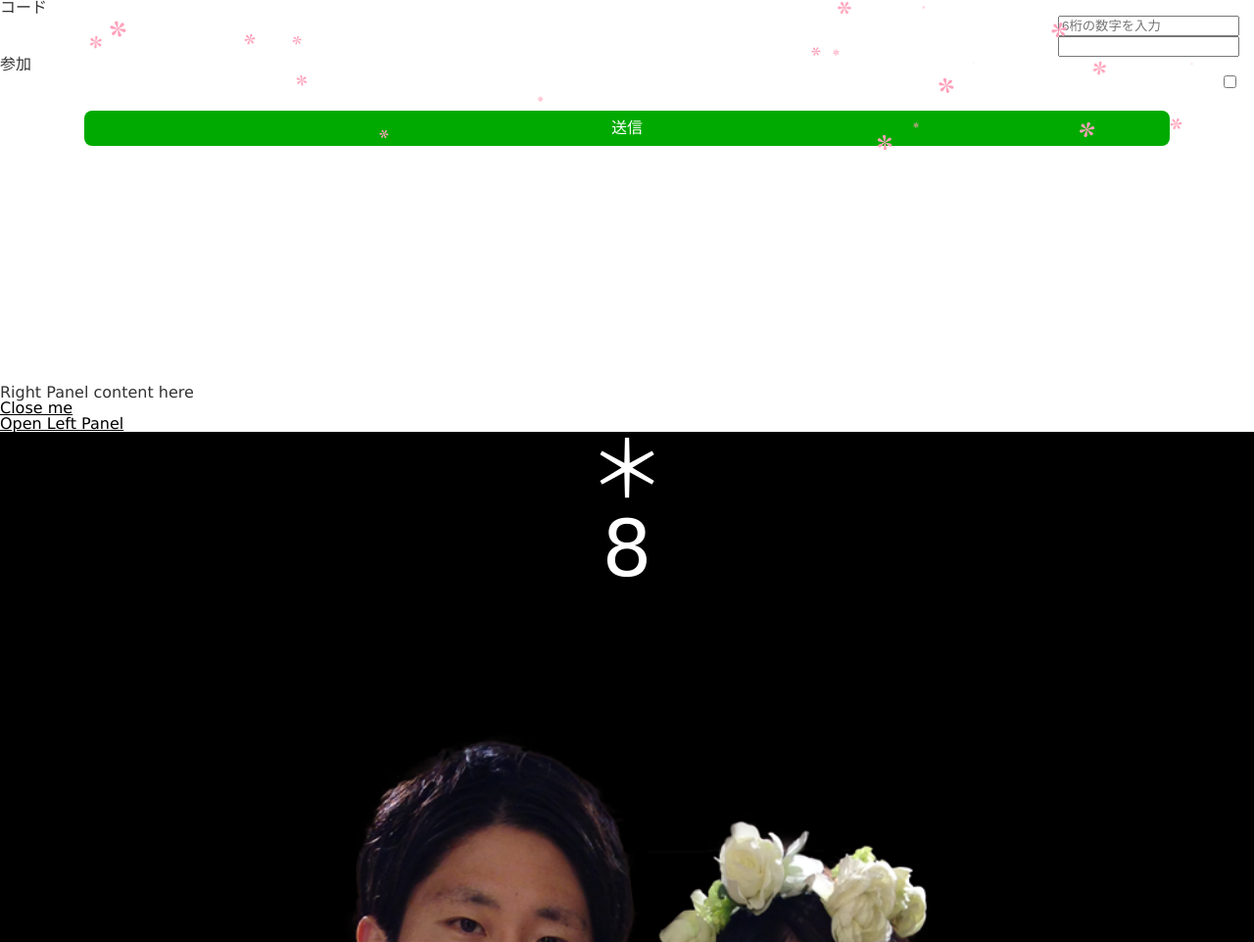
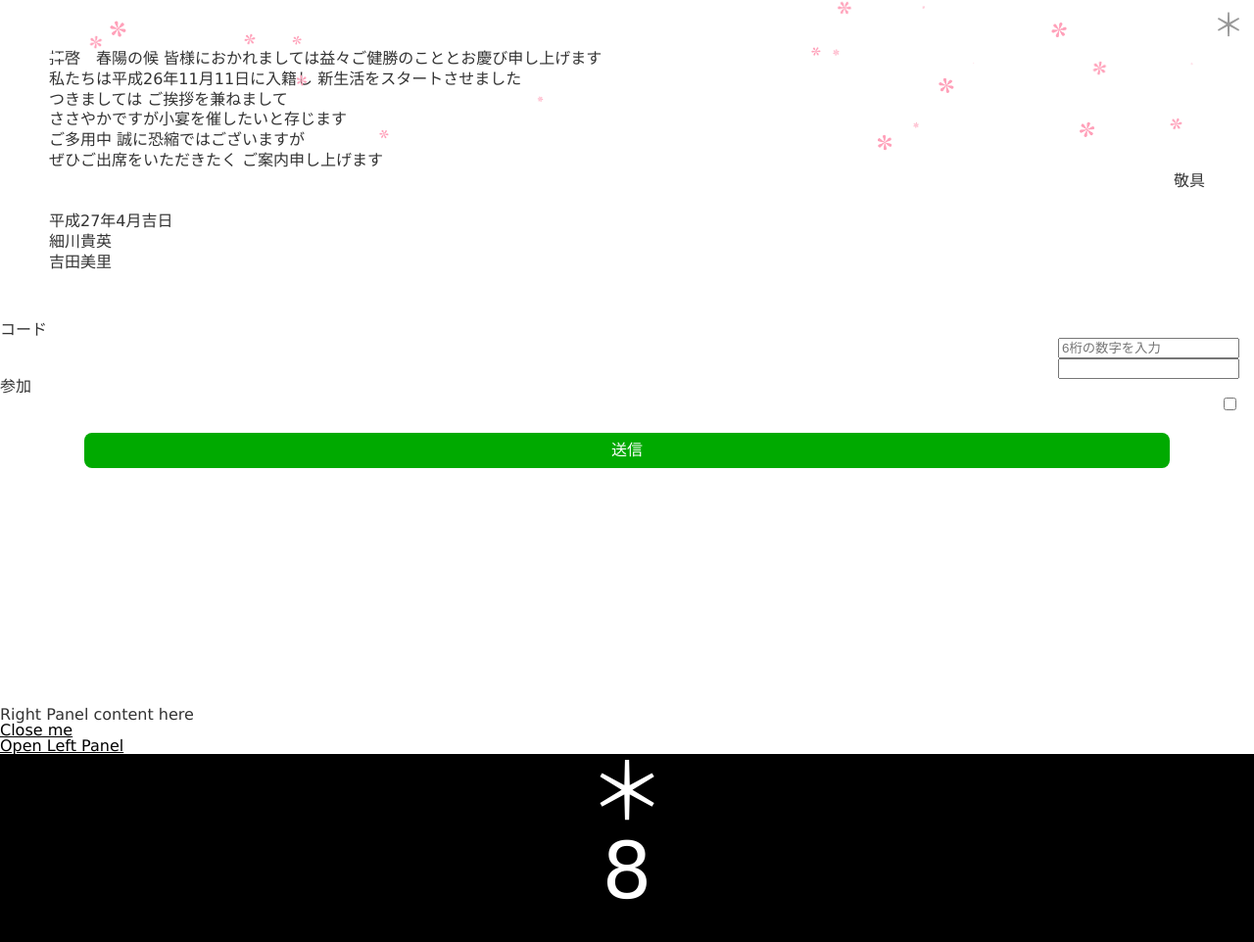
Before and after one commit to takahide/junebride, a Rails app: page / in a window 1280 px wide. Shown: the top 962 px of the page at 98% size. Run offline with Rails 7, Linux system fonts and the light colour scheme; style sheets or scripts are compiled from the project's sources; some libraries are stand-ins or nearby versions.

Commit message:
something

```diff
--- a/app/assets/stylesheets/top.css.scss
+++ b/app/assets/stylesheets/top.css.scss
@@ -12,11 +12,25 @@ body {
   li {
     padding: 20px;
     color: #fff;
+    cursor: pointer;
   }
 }
 
 .page-content {
   background: #000;
+  .menu-button {
+    position: absolute;
+    left: 0;
+    top: 0;
+    padding: 30px;
+    cursor: pointer;
+    .line {
+      background: #fff;
+      margin: 5px;
+      height: 5px;
+      width: 30px;
+    }
+  }
   .key {
     width: 200px;
     margin: 0 auto;
@@ -34,6 +48,24 @@ body {
   }
 }
 
+.popup {
+  .close-button {
+    position: absolute;
+    right: 0;
+    top: 0;
+    padding: 10px;
+    color: #999;
+    font-size: 200%;
+    cursor: pointer;
+    z-index: 1000;
+  }
+  .aisatsu {
+    padding: 50px;
+    line-height: 130%;
+    .keigu {
+      text-align: right;
+    }
+  }
   .my-button {
     width: 85%;
     margin: 20px auto;
@@ -44,11 +76,12 @@ body {
     text-align: center;
     cursor: pointer;
   }
-
   .item-input {
     text-align: right;
     padding-right: 15px;
   }
+}
+
 
 .top-image {
   width: 100%;
--- a/app/views/top/index.html.erb
+++ b/app/views/top/index.html.erb
@@ -1,4 +1,23 @@
 <div class="popup popup-about">
+  <div class="close-button close-popup">＊</div>
+  <div class="pmenu menu1">
+    <div class="aisatsu">
+      <p>
+      拝啓　春陽の候 皆様におかれましては益々ご健勝のこととお慶び申し上げます<br>
+      私たちは平成26年11月11日に入籍し 新生活をスタートさせました<br>
+      つきましては ご挨拶を兼ねまして<br>
+      ささやかですが小宴を催したいと存じます<br>
+      ご多用中 誠に恐縮ではございますが<br>
+      ぜひご出席をいただきたく ご案内申し上げます</p>
+      <p class="keigu">敬具</p>
+      <br>
+      <p>平成27年4月吉日<br>
+      細川貴英<br>
+      吉田美里<br>
+      </p>
+    </div>
+  </div>
+  <div class="pmenu menu3">
     <div class="list-block">
       <ul>
         <li>
@@ -38,6 +57,7 @@
       </ul>
     </div>
   </div>
+</div>
 
 <div class="panel-overlay"></div>
 
@@ -45,10 +65,10 @@
 <div class="panel panel-left panel-reveal">
   <div class="content-block">
     <ul class="menu">
-      <li class="open-popup">ごあいさつ</li>
-      <li class="open-popup">コンセプト</li>
-      <li class="open-popup">出席確認</li>
-      <li class="open-popup">会場地図</li>
+      <li id="1" class="open-popup">ごあいさつ</li>
+      <li id="2" class="open-popup">コンセプト</li>
+      <li id="3" class="open-popup">出席確認</li>
+      <li id="4" class="open-popup">会場地図</li>
     </ul>
   </div>
 </div>
@@ -68,6 +88,11 @@
   <div class="view view-main">
     <div class="page-content">
       <div class="content-block">
+        <div class="menu-button open-panel">
+          <div class="line"></div>
+          <div class="line"></div>
+          <div class="line"></div>
+        </div>
         <div class="key open-panel">
           <p>＊</P>
           <p>8</P>
```
Also changed, not shown: app/assets/javascripts/top.js.coffee (+7 -0 lines). Lines whose indentation alone changed are shown as unchanged.
